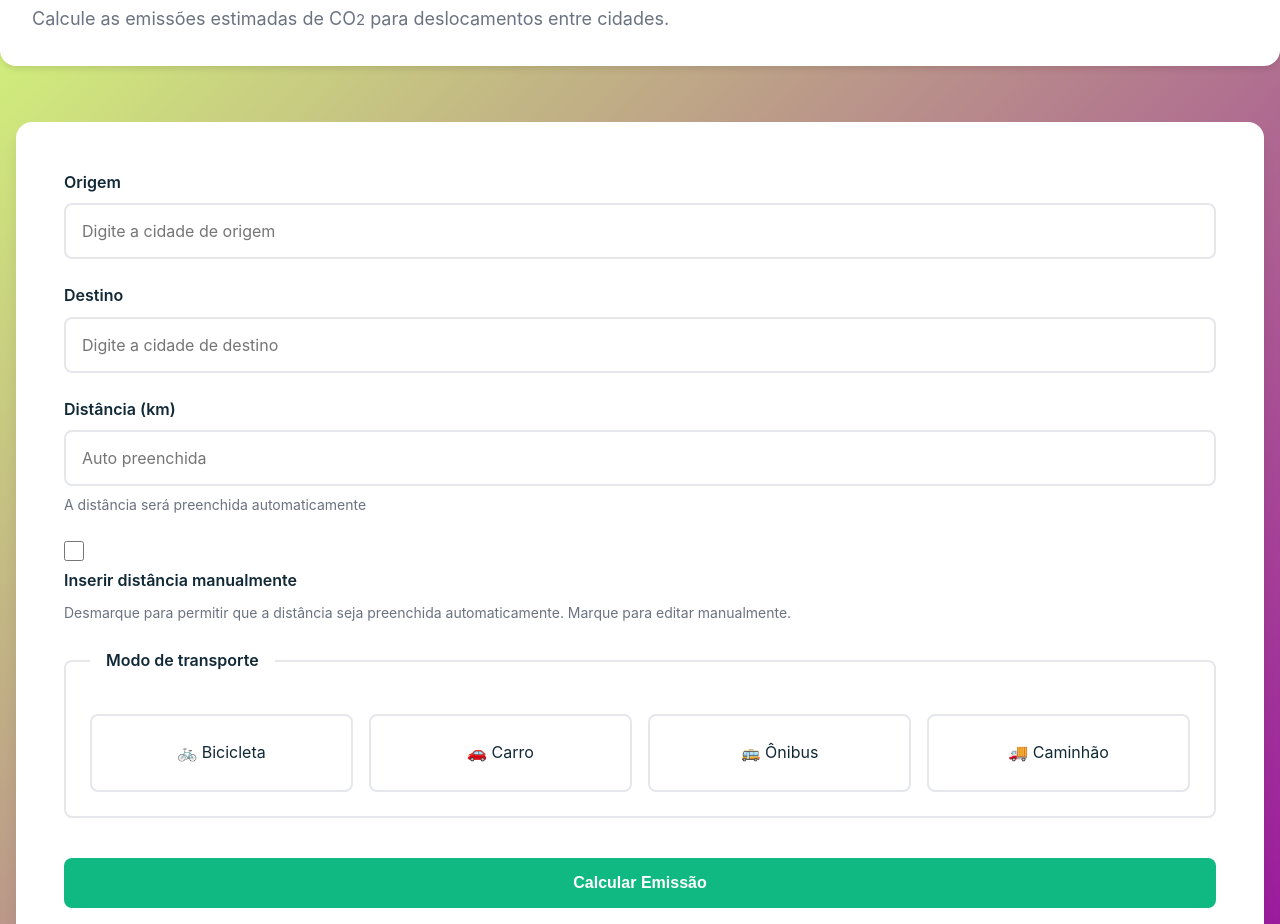
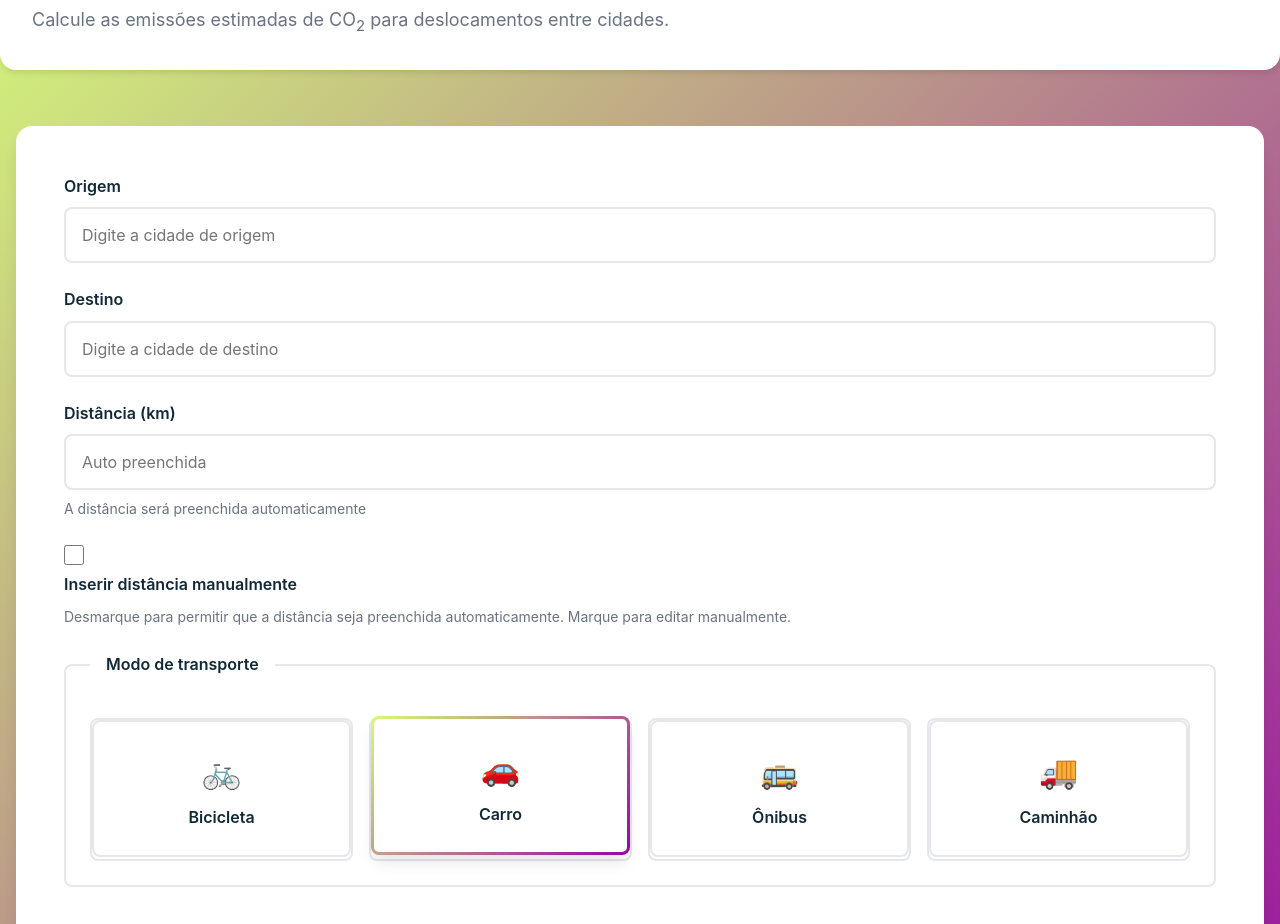
Before and after one commit to Mxshu/Calculadora_de_carbono, a plain HTML site: page index.html in a window 1280 px wide. Shown: the part 98-1022 px from the top of the page. Drawn offline with Linux system fonts and the light colour scheme.

Commit message:
fixing the style

```diff
--- a/css/style.css
+++ b/css/style.css
@@ -417,9 +417,61 @@ input[type="radio"][name="transport"]:checked + .calculator__transport-option {
 }
 
 /* Foco visível para navegação por teclado */
-.calculator__input:focus-visible,
-.calculator__submit:focus-visible,
-.calculator__transport-option:focus-visible {
-  outline: 2px solid var(--primary);
-  outline-offset: 2px;
+.calculator__transport-option {
+  position: relative;
+  display: block;
+  padding: 0;
 }
+
+/* Cartão interno que apresenta o emoji e o rótulo (visual) */
+.calculator__transport-card {
+  display: flex;
+  flex-direction: column;
+  align-items: center;
+  justify-content: center;
+  padding: var(--spacing-lg);
+  border: 2px solid #e5e7eb;
+  border-radius: var(--radius);
+  cursor: pointer;
+  text-align: center;
+  transition: transform 0.2s ease, box-shadow 0.2s ease, border-color 0.2s ease, background-color 0.2s ease;
+  background-color: var(--white);
+}
+
+/* Hover effect on the visual card */
+.calculator__transport-card:hover {
+  transform: translateY(-2px);
+  box-shadow: var(--shadow-md);
+}
+
+/* Hide actual radio input but keep it accessible */
+.calculator__transport-option input[type="radio"] {
+  position: absolute;
+  opacity: 0;
+  width: 1px;
+  height: 1px;
+  margin: 0;
+  padding: 0;
+}
+
+/* Quando o radio estiver marcado, estilizar o cartão com o gradiente (verde->rosa similar ao fundo) */
+.calculator__transport-option input[type="radio"]:checked + .calculator__transport-card {
+  /* Destacar apenas a borda com um gradiente (mantendo o fundo branco) */
+  border: 3px solid transparent; /* espaço para a borda gradiente */
+  background-image: linear-gradient(var(--white), var(--white)), linear-gradient(135deg, #d4fc79 0%, #9605a1 100%);
+  background-origin: padding-box, border-box;
+  background-clip: padding-box, border-box;
+  color: var(--text);
+  box-shadow: var(--shadow-lg);
+  transform: translateY(-4px);
+}
+
+/* Ajustes do emoji e rótulo dentro do cartão */
+.calculator__transport-emoji {
+  font-size: 2rem;
+  margin-bottom: var(--spacing-s);
+}
+
+.calculator__transport-label {
+  font-weight: 600;
+}
--- a/index.html
+++ b/index.html
@@ -9,9 +9,9 @@
   </head>
   <body>
     <header class="calculator__header">
-      <!-- Título principal com a 2 menor usando <small> -->
-      <h1 class="calculator__title">🍃 Calculadora de Emissão de CO<small>2</small></h1>
-      <p class="calculator__subtitle">Calcule as emissões estimadas de CO<small>2</small> para deslocamentos entre cidades.</p>
+      <!-- Título principal com o "2" em subescrito (CO₂) -->
+      <h1 class="calculator__title">🍃 Calculadora de Emissão de CO<sub>2</sub></h1>
+      <p class="calculator__subtitle">Calcule as emissões estimadas de CO<sub>2</sub> para deslocamentos entre cidades.</p>
     </header>
 
     <main class="calculator">
@@ -52,22 +52,34 @@
             <!-- Cada opção está envolta em um label para aumentar a área clicável (BEM: calculator__transport-option) -->
             <label for="transport-bicycle" class="calculator__transport-option">
               <input id="transport-bicycle" type="radio" name="transport" value="bicycle">
-              🚲 Bicicleta
+              <span class="calculator__transport-card">
+                <span class="calculator__transport-emoji">🚲</span>
+                <span class="calculator__transport-label">Bicicleta</span>
+              </span>
             </label>
 
             <label for="transport-car" class="calculator__transport-option">
               <input id="transport-car" type="radio" name="transport" value="car" checked>
-              🚗 Carro
+              <span class="calculator__transport-card">
+                <span class="calculator__transport-emoji">🚗</span>
+                <span class="calculator__transport-label">Carro</span>
+              </span>
             </label>
 
             <label for="transport-bus" class="calculator__transport-option">
               <input id="transport-bus" type="radio" name="transport" value="bus">
-              🚌 Ônibus
+              <span class="calculator__transport-card">
+                <span class="calculator__transport-emoji">🚌</span>
+                <span class="calculator__transport-label">Ônibus</span>
+              </span>
             </label>
 
             <label for="transport-truck" class="calculator__transport-option">
               <input id="transport-truck" type="radio" name="transport" value="truck">
-              🚚 Caminhão
+              <span class="calculator__transport-card">
+                <span class="calculator__transport-emoji">🚚</span>
+                <span class="calculator__transport-label">Caminhão</span>
+              </span>
             </label>
           </div>
         </fieldset>
```
